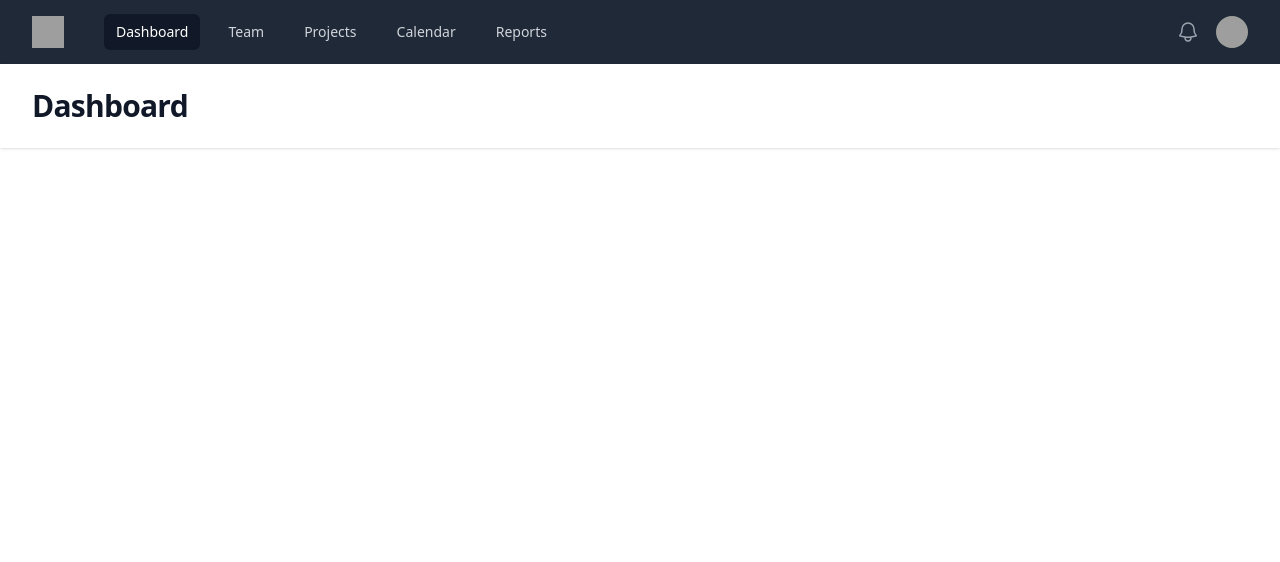
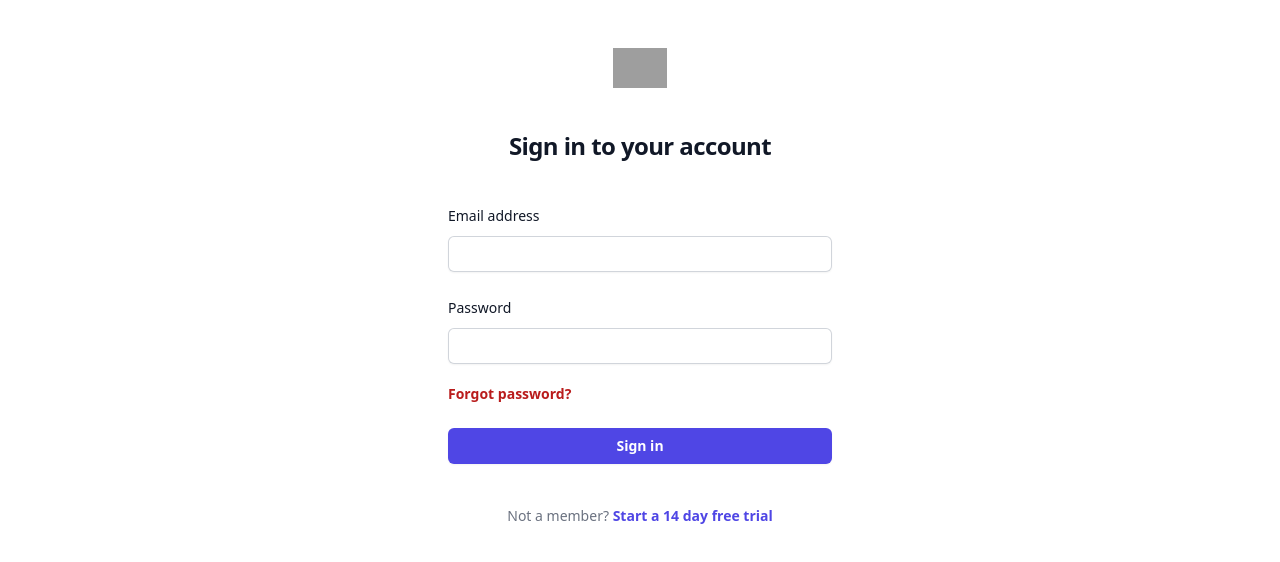
Before and after one commit to hossampy/poll-website-laravel-vue, a Vue app in the folder vue/: page /login in a window 1280 px wide. Before the commit this address led to /dashboard. Shown: the top 562 px of the page. Built offline with nearby package versions, Linux system fonts and the light colour scheme; grey boxes are pictures that could not be loaded.

Commit message:
change router

```diff
--- a/vue/src/router/index.js
+++ b/vue/src/router/index.js
@@ -13,10 +13,11 @@ const routes =[
     redirect: "/login",
     name: "Auth",
     component: AuthLayout,
+    meta: {isGuest: true},
     children: [
       {
         path: "/login",
-        name: "Login",
+        name: "login",
         component: login,
       },
       {
@@ -53,16 +54,15 @@ const  router = createRouter({
 });
 
 
-router.beforeEach((to,from,next)=>{
-  if(to.meta.requiresAuth && !store.state.user.token){
-    next ({name:'Login'});
-  }
-  else if(store.state.user.token && (to.name==='Login'||to.name==='Register')){
-    next({name:'dashboard'})
-  }else{
+router.beforeEach((to, from, next) => {
+  if (to.meta.requiresAuth && !store.state.user.token) {
+    next({ name: "login" });
+  } else if (store.state.user.token && (to.meta.isGuest)) {
+    next({ name: "dashboard" });
+  } else {
     next();
   }
-})
+});
 
 
 export default router
--- a/vue/src/store/index.js
+++ b/vue/src/store/index.js
@@ -4,7 +4,7 @@ const store = createStore({
   state:{
     user:{
       data:{ name:'zute'},
-      token:true
+      token:null,
 
     }
 
--- a/vue/src/views/Register.vue
+++ b/vue/src/views/Register.vue
@@ -70,7 +70,7 @@ export default {
         </div>
 
         <div>
-          <button type="submit" class="flex w-full justify-center rounded-md bg-indigo-600 px-3 py-1.5 text-sm font-semibold leading-6 text-white shadow-sm hover:bg-indigo-500 focus-visible:outline focus-visible:outline-2 focus-visible:outline-offset-2 focus-visible:outline-indigo-600">Sign in</button>
+          <button type="submit" class="flex w-full justify-center rounded-md bg-indigo-600 px-3 py-1.5 text-sm font-semibold leading-6 text-white shadow-sm hover:bg-indigo-500 focus-visible:outline focus-visible:outline-2 focus-visible:outline-offset-2 focus-visible:outline-indigo-600">Sign up</button>
         </div>
       </form>
 
```
